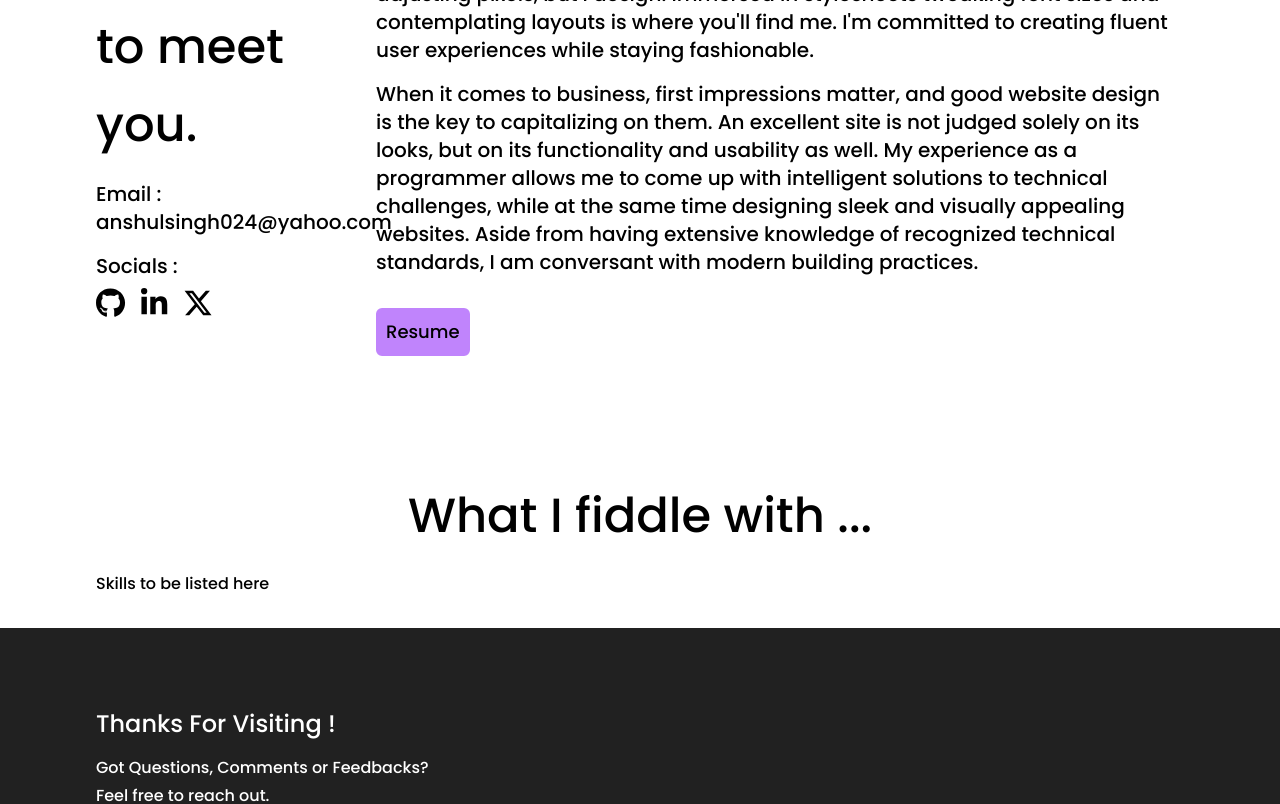
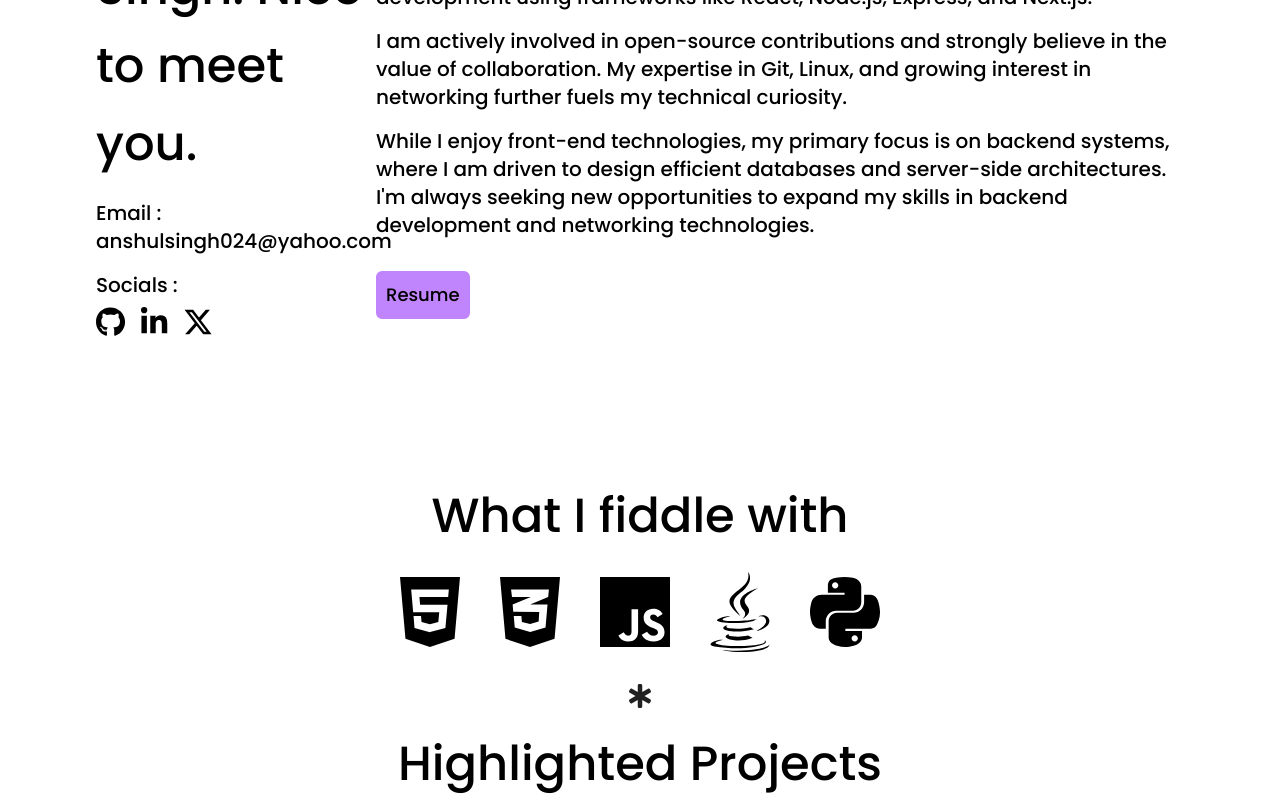
Before and after one commit to Anshul-004/Portfolio, a React (Vite) app: page / in a window 1280 px wide. Shown: the part 1140-1944 px from the top of the page. Built offline with nearby package versions, Linux system fonts and the light colour scheme.

Commit message:
Added Project META, Skills and carets

```diff
--- a/src/App.jsx
+++ b/src/App.jsx
@@ -4,6 +4,7 @@ import Footer from './components/Footer.jsx'
 import GoTop from './components/GoTop.jsx'
 import Home from './components/Home.jsx'
 import Navbar from './components/Navbar.jsx'
+import Project from './components/Project.jsx'
 import Skills from './components/Skills.jsx'
 
 
@@ -17,6 +18,7 @@ function App() {
       <Home />
       <About />
       <Skills />
+      <Project />
       <Footer />
 
     </>
--- a/src/components/About.jsx
+++ b/src/components/About.jsx
@@ -1,6 +1,10 @@
 import React from "react";
-import { FontAwesomeIcon } from '@fortawesome/react-fontawesome';
-import { faGithub, faLinkedinIn,faXTwitter } from '@fortawesome/free-brands-svg-icons';
+import { FontAwesomeIcon } from "@fortawesome/react-fontawesome";
+import {
+  faGithub,
+  faLinkedinIn,
+  faXTwitter,
+} from "@fortawesome/free-brands-svg-icons";
 const About = () => {
   return (
     <div
@@ -15,35 +19,35 @@ const About = () => {
             Email : <p>anshulsingh024@yahoo.com</p>
           </div>
           <div className="text-xl pt-4">
-            Socials : <div className="pt-2"><FontAwesomeIcon icon={faGithub} size="xl" /> &nbsp; <FontAwesomeIcon icon={faLinkedinIn} size="xl"/> &nbsp; <FontAwesomeIcon icon={faXTwitter} size="xl"/></div>
+            Socials :{" "}
+            <div className="pt-2">
+            <a href="https://github.com/Anshul-004" target="_blank">
+              <FontAwesomeIcon icon={faGithub} size="xl" /> &nbsp;{" "}
+            </a>
+            <a href="https://www.linkedin.com/in/anshulsingh-/" target="_blank">
+              <FontAwesomeIcon icon={faLinkedinIn} size="xl" /> &nbsp;{" "}
+            </a>
+            <a href="https://x.com/Anshul_004_" target="_blank">
+              <FontAwesomeIcon icon={faXTwitter} size="xl" />
+            </a>
+            </div>
           </div>
         </div>
 
         <div className="RHS w-5/6 text-xl px-2">
           <p className=" pb-4">
-            I'm a Frontend Developer who enjoys solving complex problems,
-            creating impactful and user-centered experiences across multiple
-            platforms that are informed by research and data.{" "}
+          I am a computer engineering student with a strong passion for competitive programming and problem-solving. Proficient in languages such as C, C++, Python, and Java, I have a deep interest in backend development with hands-on experience in MySQL and MongoDB. I also have experience in full-stack web development using frameworks like React, Node.js, Express, and Next.js.
           </p>
           <p className=" pb-4">
-            I'm probably not the typical designer positioned behind an
-            Illustrator artboard adjusting pixels, but I design. Immersed in
-            stylesheets tweaking font sizes and contemplating layouts is where
-            you'll find me. I'm committed to creating fluent user experiences
-            while staying fashionable.
+          I am actively involved in open-source contributions and strongly believe in the value of collaboration. My expertise in Git, Linux, and growing interest in networking further fuels my technical curiosity.
           </p>
           <p className=" pb-8">
-            When it comes to business, first impressions matter, and good
-            website design is the key to capitalizing on them. An excellent site
-            is not judged solely on its looks, but on its functionality and
-            usability as well. My experience as a programmer allows me to come
-            up with intelligent solutions to technical challenges, while at the
-            same time designing sleek and visually appealing websites. Aside
-            from having extensive knowledge of recognized technical standards, I
-            am conversant with modern building practices.
+          While I enjoy front-end technologies, my primary focus is on backend systems, where I am driven to design efficient databases and server-side architectures. I'm always seeking new opportunities to expand my skills in backend development and networking technologies.
           </p>
           <button className=" bg-purple-400 text-lg p-2 rounded-md hover:bg-white hover:text-purple-400 border-purple-400 border-2">
-           <a href="/resume_main.pdf" target="_blank">Resume</a>
+            <a href="/resume_main.pdf" target="_blank">
+              Resume
+            </a>
           </button>
         </div>
       </div>
--- /dev/null
+++ b/src/components/Project.jsx
@@ -0,0 +1,14 @@
+import React from "react";
+
+const Project = () => {
+  return (
+    <>
+      <div className="Title text-5xl text-center pb-8" id="projects">
+        Highlighted Projects
+      </div>
+
+    </>
+  );
+};
+
+export default Project;
--- a/src/components/Skills.jsx
+++ b/src/components/Skills.jsx
@@ -1,13 +1,30 @@
-import React from 'react'
+import React from "react";
+import { FontAwesomeIcon } from "@fortawesome/react-fontawesome";
+import {
+  faHtml5,
+  faCss3Alt,
+  faJs,
+  faJava,
+  faPython,
+} from "@fortawesome/free-brands-svg-icons";
+import { faStarOfLife } from "@fortawesome/free-solid-svg-icons";
 
 const Skills = () => {
   return (
-    <div className="px-24 py-8" id='skills'>
-    <div className="Title text-5xl text-center pb-8">What I fiddle with ... </div>
-    <div>Skills to be listed here</div>
+    <div className="px-24 py-8" id="skills">
+      <div className="Title text-5xl text-center pb-8">What I fiddle with</div>
+      <div className="flex justify-center gap-10">
+        <FontAwesomeIcon icon={faHtml5} size="5x" />
+        <FontAwesomeIcon icon={faCss3Alt} size="5x" />
+        <FontAwesomeIcon icon={faJs} size="5x" />
+        <FontAwesomeIcon icon={faJava} size="5x" />
+        <FontAwesomeIcon icon={faPython} size="5x" />
+      </div>
+      <div className="EndContainer pt-8 flex justify-center">
+        <FontAwesomeIcon icon={faStarOfLife} fade size="xl" />
+      </div>
+    </div>
+  );
+};
 
-    </div>
-  )
-}
-
-export default Skills
+export default Skills;
```
